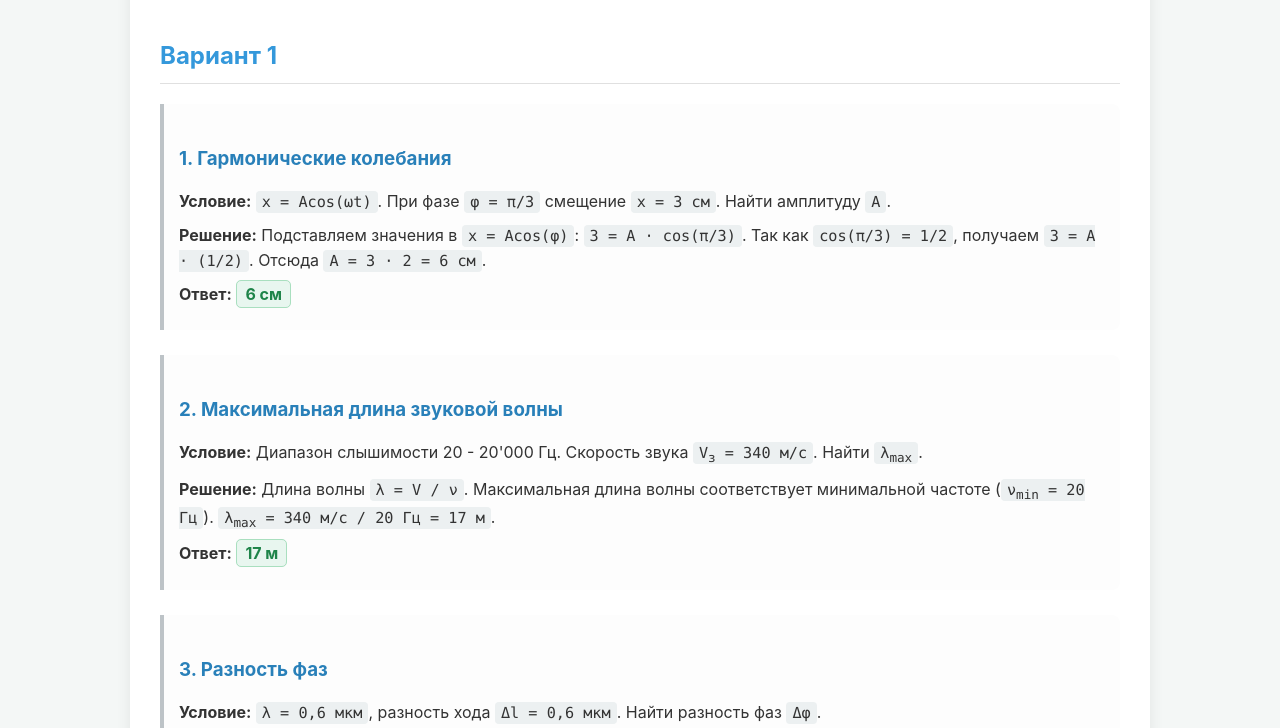
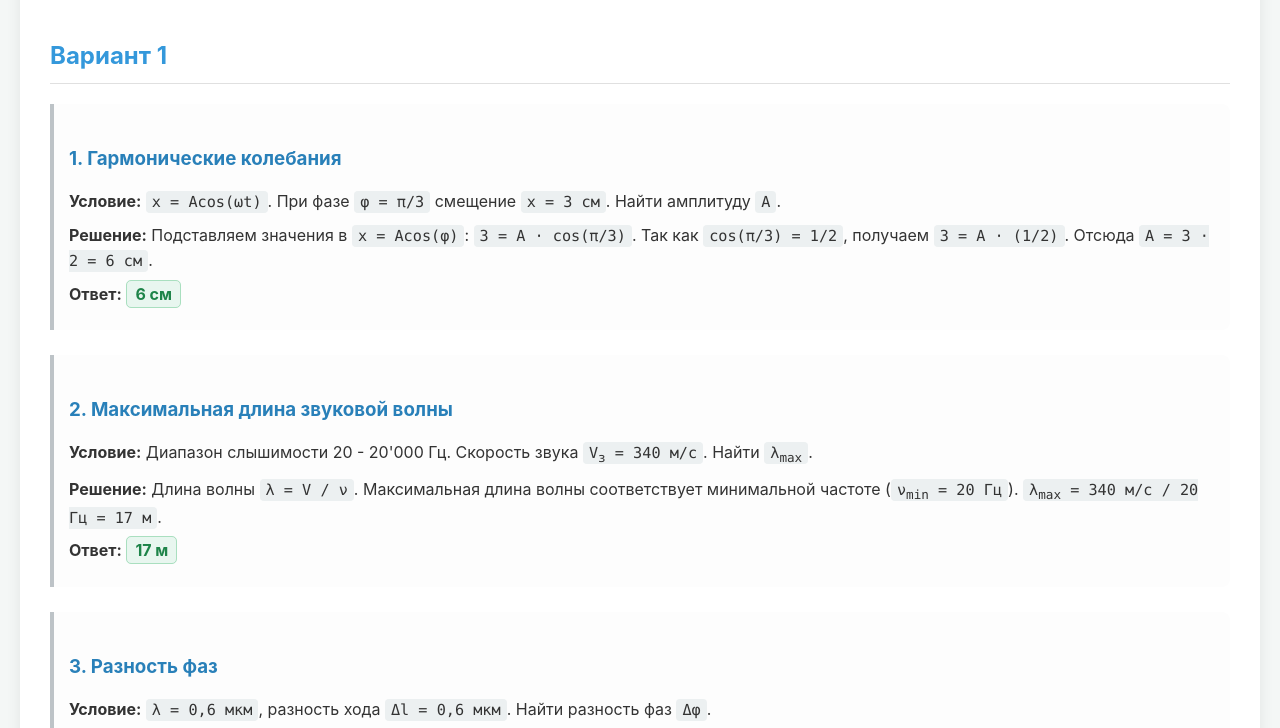
Before and after one commit to L1ttleWizard/ekz, a plain HTML site: page index.html in a window 1280 px wide. Shown: the part 188-916 px from the top of the page. Drawn offline with Linux system fonts and the light colour scheme.

Commit message:
Update index.html

```diff
--- a/index.html
+++ b/index.html
@@ -51,7 +51,7 @@
 
         /* --- Основной контейнер --- */
         .container {
-            max-width: 960px;
+            max-width: 1280px;
             margin: 0 auto;
             background-color: #ffffff;
             padding: 20px 30px;
```
